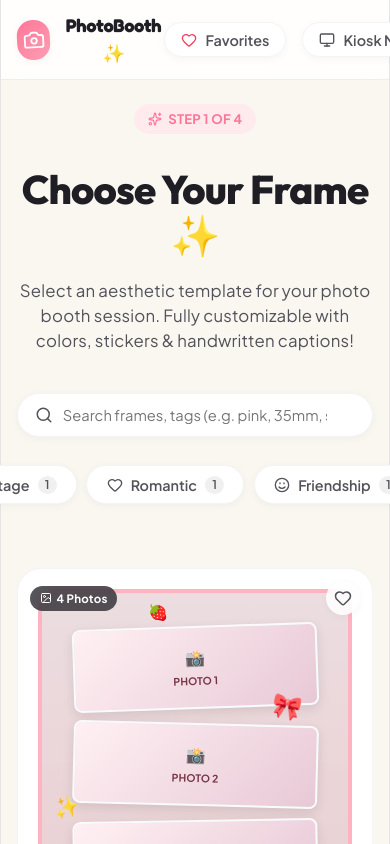
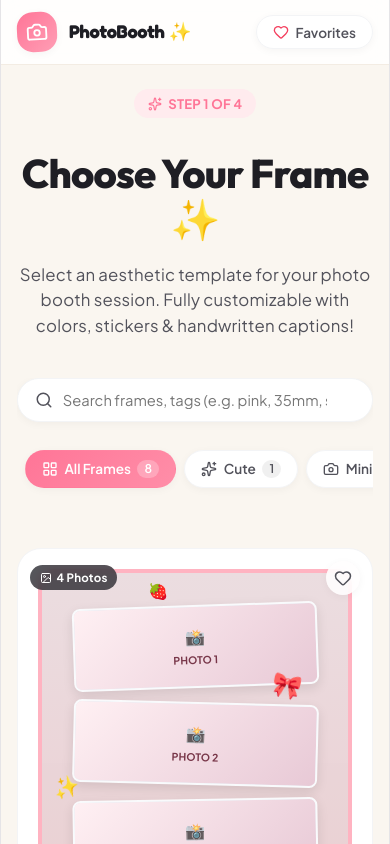
Before and after one commit to GilbertNjr/Photo_Booth, a React (Vite) app: page / in a window 390 px wide. Shown: the top 844 px of the page. Built offline with nearby package versions, Linux system fonts and the light colour scheme; a web font is replaced by a local one.

Commit message:
fix: resolve mobile layout horizontal overflow and clipped category pills

```diff
--- a/src/assets/styles/components.css
+++ b/src/assets/styles/components.css
@@ -209,14 +209,46 @@
   margin-top: 0.25rem;
 }
 
+/* Responsive View Headers & Controls */
+.view-header-bar {
+  display: flex;
+  align-items: center;
+  justify-content: space-between;
+  gap: 1rem;
+  width: 100%;
+  max-width: 100%;
+  flex-wrap: wrap;
+}
+
+@media (max-width: 640px) {
+  .desktop-only {
+    display: none !important;
+  }
+
+  .view-header-bar {
+    flex-direction: column;
+    align-items: stretch;
+    text-align: center;
+    gap: 0.75rem;
+  }
+
+  .view-header-bar > div {
+    justify-content: center;
+  }
+}
+
 /* Category Filter Pills */
 .category-filter-container {
   display: flex;
   align-items: center;
-  gap: 0.6rem;
+  gap: 0.5rem;
   overflow-x: auto;
-  padding: 0.5rem 0.25rem 1rem;
+  width: 100%;
+  max-width: 100%;
+  padding: 0.5rem 0.5rem 0.75rem;
   scroll-behavior: smooth;
+  -webkit-overflow-scrolling: touch;
+  box-sizing: border-box;
 }
 
 .category-filter-container::-webkit-scrollbar {
@@ -226,15 +258,16 @@
 .category-pill {
   display: flex;
   align-items: center;
-  gap: 0.5rem;
-  padding: 0.6rem 1.2rem;
+  gap: 0.4rem;
+  padding: 0.55rem 1rem;
   border-radius: var(--radius-full);
   background: white;
   border: 1px solid var(--color-border-soft);
-  font-size: 0.9rem;
+  font-size: 0.85rem;
   font-weight: 600;
   color: var(--color-neutral-sub);
   white-space: nowrap;
+  flex-shrink: 0;
   transition: all 0.25s cubic-bezier(0.34, 1.56, 0.64, 1);
   box-shadow: var(--shadow-sm);
 }
--- a/src/components/Layout/Navbar.tsx
+++ b/src/components/Layout/Navbar.tsx
@@ -46,7 +46,7 @@ export const Navbar: React.FC<NavbarProps> = ({
         {onToggleKiosk && (
           <button
             onClick={onToggleKiosk}
-            className={`category-pill ${isKioskMode ? 'active' : ''}`}
+            className={`category-pill desktop-only ${isKioskMode ? 'active' : ''}`}
             title="Toggle Touchscreen Kiosk Mode"
             style={{ padding: '0.45rem 1rem' }}
           >
@@ -56,6 +56,7 @@ export const Navbar: React.FC<NavbarProps> = ({
         )}
 
         <div
+          className="desktop-only"
           style={{
             display: 'flex',
             alignItems: 'center',
--- a/src/views/CameraView.tsx
+++ b/src/views/CameraView.tsx
@@ -156,14 +156,14 @@ export const CameraView: React.FC<CameraViewProps> = ({
       />
 
       {/* Header Bar */}
-      <div style={{ display: 'flex', alignItems: 'center', justifyContent: 'space-between' }}>
+      <div className="view-header-bar">
         <button className="btn-secondary" onClick={onBackToFrames} disabled={isCapturingSequence}>
           <ArrowLeft size={18} />
           <span>Change Frame</span>
         </button>
 
         <div style={{ textAlign: 'center', display: 'flex', flexDirection: 'column', alignItems: 'center' }}>
-          <h2 style={{ fontFamily: 'var(--font-heading)', fontSize: '1.5rem', fontWeight: 800 }}>
+          <h2 style={{ fontFamily: 'var(--font-heading)', fontSize: '1.4rem', fontWeight: 800 }}>
             {template.name}
           </h2>
           <span style={{ fontSize: '0.85rem', color: 'var(--color-neutral-sub)' }}>
@@ -172,7 +172,7 @@ export const CameraView: React.FC<CameraViewProps> = ({
         </div>
 
         {/* Toolbar Controls */}
-        <div style={{ display: 'flex', alignItems: 'center', gap: '0.5rem' }}>
+        <div style={{ display: 'flex', alignItems: 'center', gap: '0.5rem', justifyContent: 'center' }}>
           <button
             className="category-pill"
             onClick={() => setMirror((p) => !p)}
--- a/src/views/CustomizeView.tsx
+++ b/src/views/CustomizeView.tsx
@@ -97,14 +97,14 @@ export const CustomizeView: React.FC<CustomizeViewProps> = ({
   return (
     <div style={{ display: 'flex', flexDirection: 'column', gap: '1.5rem' }}>
       {/* Header Bar */}
-      <div style={{ display: 'flex', alignItems: 'center', justifyContent: 'space-between' }}>
+      <div className="view-header-bar">
         <button className="btn-secondary" onClick={onBackToCamera}>
           <RotateCcw size={18} />
           <span>Retake Photos</span>
         </button>
 
         <div style={{ textAlign: 'center' }}>
-          <h2 style={{ fontFamily: 'var(--font-heading)', fontSize: '1.5rem', fontWeight: 800 }}>
+          <h2 style={{ fontFamily: 'var(--font-heading)', fontSize: '1.4rem', fontWeight: 800 }}>
             Customize Your Memory ✨
           </h2>
           <span style={{ fontSize: '0.85rem', color: 'var(--color-neutral-sub)' }}>
--- a/src/views/FramePickerView.tsx
+++ b/src/views/FramePickerView.tsx
@@ -98,6 +98,10 @@ export const FramePickerView: React.FC<FramePickerViewProps> = ({
           flexDirection: 'column',
           alignItems: 'center',
           gap: '1.25rem',
+          width: '100%',
+          maxWidth: '100%',
+          boxSizing: 'border-box',
+          overflow: 'hidden',
         }}
       >
         <SearchBar value={searchQuery} onChange={setSearchQuery} />
```
